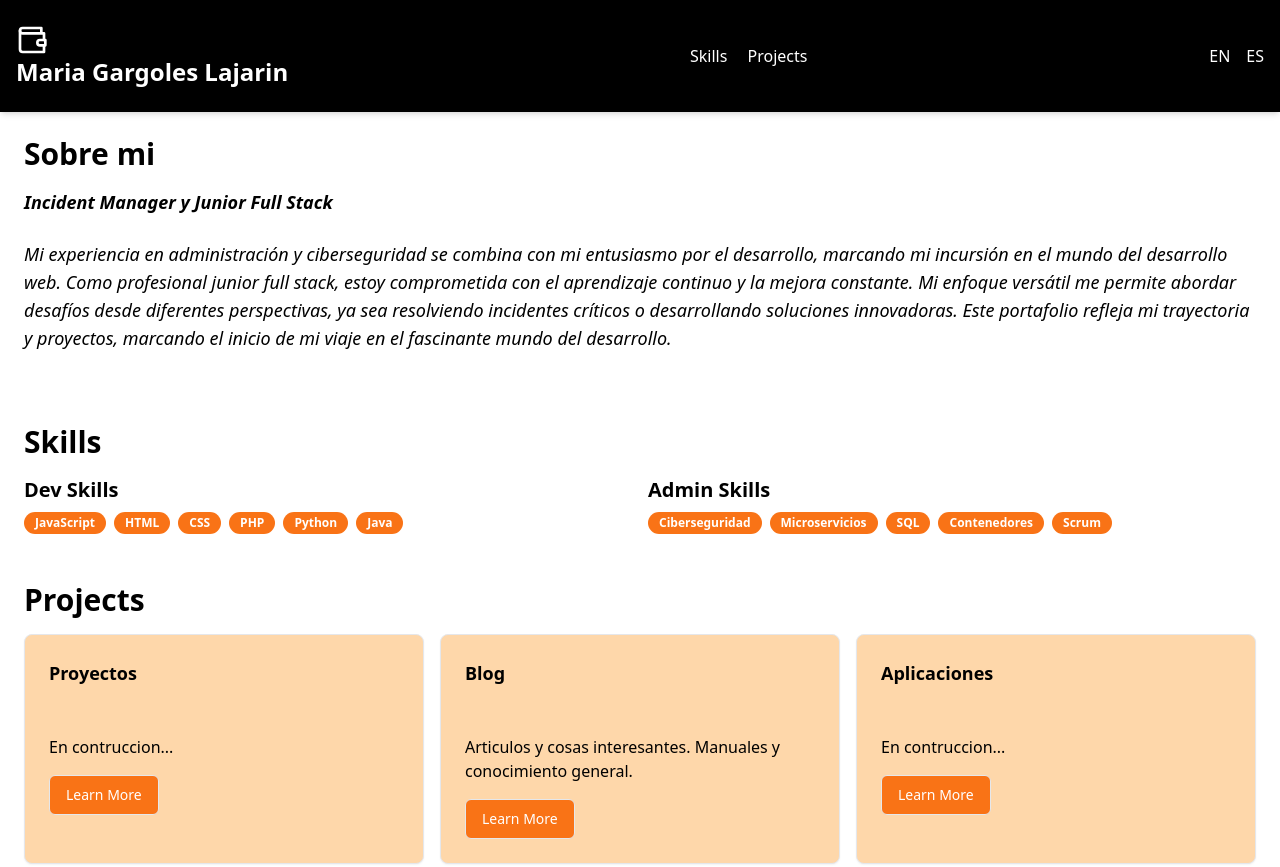
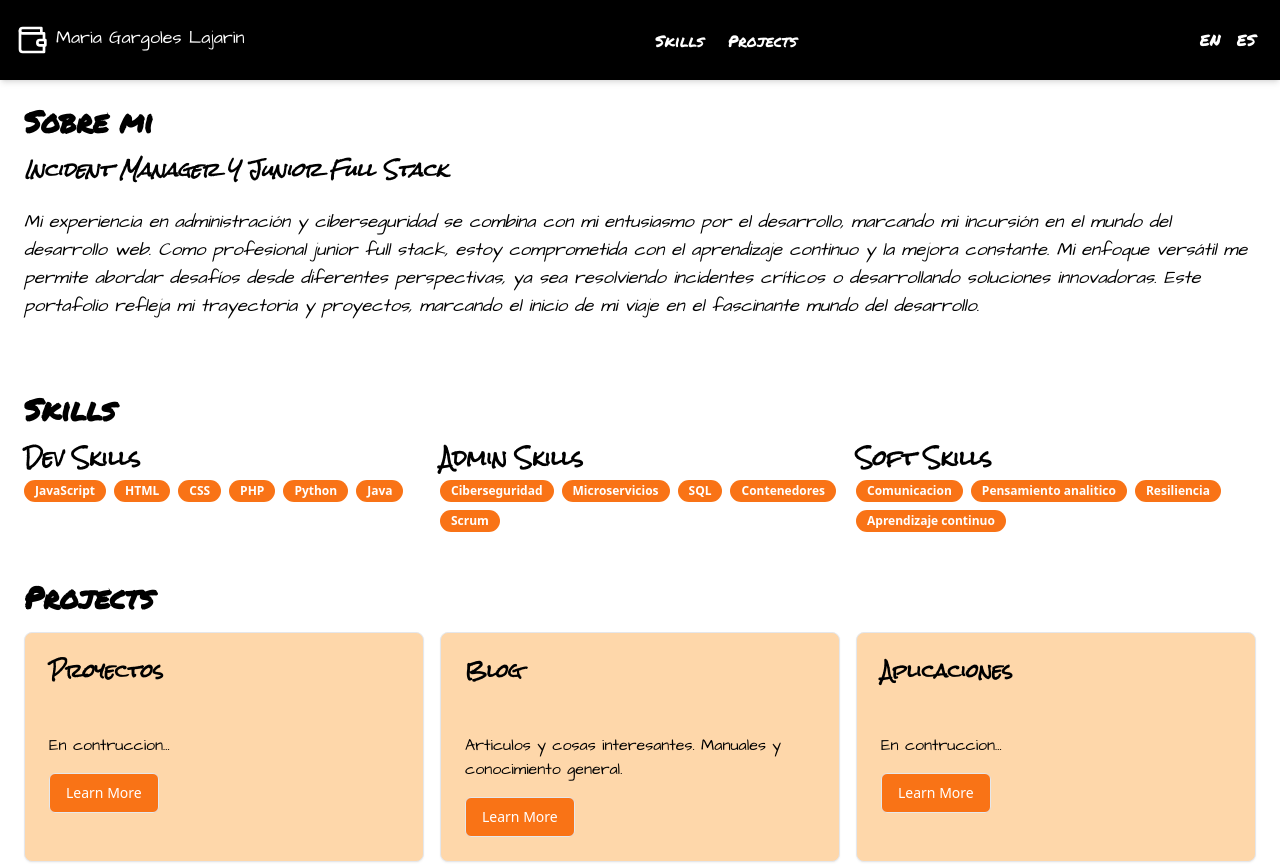
Before and after one commit to MariaGargoles/mariagargoles.github.io, a plain HTML site: page index.html in a window 1280 px wide. Shown: the top 867 px of the page. Drawn offline with nearby package versions, Linux system fonts and the light colour scheme.

Commit message:
Change fonts and put soft skills

```diff
--- a/index.html
+++ b/index.html
@@ -12,49 +12,58 @@
 <body>
   <div class="flex flex-col min-h-screen bg-white">
     <header class="py-6 px-4 bg-black shadow-md text-white">
-      <div class="container mx-auto flex justify-between items-center"><a href="#"
-          class="text-2xl font-bold text-white hover:text-orange-500"><svg xmlns="http://www.w3.org/2000/svg" width="24"
-            height="24" viewBox="0 0 24 24" fill="none" stroke="currentColor" stroke-width="2" stroke-linecap="round"
+      <div class="container mx-auto flex justify-between items-center"><a class="inline-flex" href="#"
+          class="text-2xl font-bold text-white hover:text-orange-500">
+          <svg xmlns="http://www.w3.org/2000/svg" width="24" height="24"
+              viewBox="0 0 24 24" fill="none" stroke="currentColor" stroke-width="2" stroke-linecap="round"
               stroke-linejoin="round" class="w-8 h-8 mr-2">
               <path d="M21 12V7H5a2 2 0 0 1 0-4h14v4"></path>
               <path d="M3 5v14a2 2 0 0 0 2 2h16v-5"></path>
               <path d="M18 12a2 2 0 0 0 0 4h4v-4Z"></path>
-          </svg>
-          Maria Gargoles Lajarin
+            </svg><h1 class="text-lg text-body"> Maria Gargoles Lajarin</h1>
         </a>
-        <nav class="space-x-4"><a href="#" class="text-white hover:text-orange-500">
+        <nav class="space-x-4"><a href="#" class="text-white hover:text-orange-500 head-title">
             Skills
-          </a><a href="#" class="text-white hover:text-orange-500">
+          </a><a href="#" class="text-white hover:text-orange-500 head-title">
             Projects
           </a></nav>
-        <div id="flag_en" data-language="en" class="flex space-x-4"><a href="#" class="text-white hover:text-orange-500">
+          <div id="menusito" class="inline-flex">
+        <div id="flag_en" data-language="en" class="flex space-x-4 mr-2">
+          <a href="#"
+            class="text-white hover:text-orange-500 head-title">
             EN
-            <div id="flag_es" data-language="es">
-          <a href="#" class="text-white hover:text-orange-500">
+          </a>
+        </div>
+        <div id="flag_es" data-language="es" class="flex space-x-4">
+              <a href="#" class="text-white hover:text-orange-500 head-title">
                 ES
-          </a></div>
+              </a>
+        </div>
       </div>
       </div>
     </header>
     <main class="flex-1">
 
       <section class="container mx-auto p-6">
-      <h2 id="titulo" class="text-3xl font-bold text-black mb-4">Sobre mi</h2>
-      <p id="entrada"class="text-lg text-black font-bold mb-6 ">Incident Manager y Junior Full Stack</p>
-      <p id="cuerpo" class="text-lg text-black mb-6">
-        Mi experiencia en administración y ciberseguridad se combina con mi entusiasmo por el desarrollo, marcando mi incursión en el mundo del desarrollo web.
+        <h2 id="titulo" class="text-3xl font-semibold text-black mb-4 head-title">Sobre mi</h2>
+        <p id="entrada" class="text-lg text-black font-bold mb-6 about-title">Incident Manager Y Junior Full Stack</p>
+        <p id="cuerpo" class="text-lg text-black mb-6 text-body">
+          Mi experiencia en administración y ciberseguridad se combina con mi entusiasmo por el desarrollo, marcando mi
+          incursión en el mundo del desarrollo web.
           Como profesional junior full stack, estoy comprometida con el aprendizaje continuo y la mejora constante.
-        Mi enfoque versátil me permite abordar desafíos desde diferentes perspectivas, ya sea resolviendo incidentes críticos o desarrollando soluciones innovadoras.
-        Este portafolio refleja mi trayectoria y proyectos, marcando el inicio de mi viaje en el fascinante mundo del desarrollo. </p>
+          Mi enfoque versátil me permite abordar desafíos desde diferentes perspectivas, ya sea resolviendo incidentes
+          críticos o desarrollando soluciones innovadoras.
+          Este portafolio refleja mi trayectoria y proyectos, marcando el inicio de mi viaje en el fascinante mundo del
+          desarrollo. </p>
       </section>
       <section class="container mx-auto p-6" id="skills">
-      <h2 class="text-3xl font-bold text-black mb-4">Skills</h2>
-      <div class="grid grid-cols-1 md:grid-cols-2 gap-4">
+        <h2 class="text-3xl font-bold text-black mb-4 head-title">Skills</h2>
+        <div class="grid grid-cols-1 md:grid-cols-3 gap-4">
           <div>
-          <h3 class="text-xl font-bold text-black mb-2">Dev Skills</h3>
+            <h3 class="text-xl font-bold text-black mb-2 about-title">Dev Skills</h3>
             <div class="flex flex-wrap gap-2">
               <div
-              class="inline-flex items-center rounded-full border px-2.5 py-0.5 w-fit text-xs font-semibold transition-colors focus:outline-none focus:ring-2 focus:ring-ring focus:ring-offset-2 border-transparent hover:bg-primary/80 bg-orange-500 text-white">
+                class="inline-flex items-center rounded-full border px-2.5 py-0.5 w-fit text-xs font-semibold transition-colors focus:outline-none focus:ring-2 focus:ring-ring focus:ring-offset-2 border-transparent hover:bg-primary/80 bg-orange-500 text-white y">
                 JavaScript</div>
               <div
                 class="inline-flex items-center rounded-full border px-2.5 py-0.5 w-fit text-xs font-semibold transition-colors focus:outline-none focus:ring-2 focus:ring-ring focus:ring-offset-2 border-transparent hover:bg-primary/80 bg-orange-500 text-white">
@@ -74,7 +83,7 @@
             </div>
           </div>
           <div>
-          <h3 class="text-xl font-bold text-black mb-2">Admin Skills</h3>
+            <h3 class="text-xl font-bold text-black mb-2 about-title">Admin Skills</h3>
             <div class="flex flex-wrap gap-2">
               <div
                 class="inline-flex items-center rounded-full border px-2.5 py-0.5 w-fit text-xs font-semibold transition-colors focus:outline-none focus:ring-2 focus:ring-ring focus:ring-offset-2 border-transparent hover:bg-primary/80 bg-orange-500 text-white">
@@ -93,30 +102,51 @@
                 Scrum</div>
             </div>
           </div>
+          <div>
+            <h3 class="text-xl font-bold text-black mb-2 about-title">Soft Skills</h3>
+            <div class="flex flex-wrap gap-2">
+              <div
+                class="inline-flex items-center rounded-full border px-2.5 py-0.5 w-fit text-xs font-semibold transition-colors focus:outline-none focus:ring-2 focus:ring-ring focus:ring-offset-2 border-transparent hover:bg-primary/80 bg-orange-500 text-white">
+                Comunicacion</div>
+              <div
+                class="inline-flex items-center rounded-full border px-2.5 py-0.5 w-fit text-xs font-semibold transition-colors focus:outline-none focus:ring-2 focus:ring-ring focus:ring-offset-2 border-transparent hover:bg-primary/80 bg-orange-500 text-white">
+                Pensamiento analitico</div>
+
+              <div
+                class="inline-flex items-center rounded-full border px-2.5 py-0.5 w-fit text-xs font-semibold transition-colors focus:outline-none focus:ring-2 focus:ring-ring focus:ring-offset-2 border-transparent hover:bg-primary/80 bg-orange-500 text-white">
+                Resiliencia</div>
+                <div
+                class="inline-flex items-center rounded-full border px-2.5 py-0.5 w-fit text-xs font-semibold transition-colors focus:outline-none focus:ring-2 focus:ring-ring focus:ring-offset-2 border-transparent hover:bg-primary/80 bg-orange-500 text-white">
+                Aprendizaje continuo</div>
+
             </div>
+          </div>
+        </div>
+
       </section>
       <section class="container mx-auto p-6" id="projects">
-      <h2 class="text-3xl font-bold text-black mb-4">Projects</h2>
+        <h2 class="text-3xl font-bold text-black mb-4 head-title">Projects</h2>
         <div class="grid grid-cols-1 sm:grid-cols-2 lg:grid-cols-3 gap-4">
           <div class="rounded-lg border text-card-foreground shadow-sm bg-orange-200" data-v0-t="card">
             <div class="flex flex-col space-y-1.5 p-6">
-            <h3 class="text-lg font-bold text-black">Proyectos</h3>
+              <h3 class="text-lg font-bold text-black about-title">Proyectos</h3>
             </div>
             <div class="p-6">
-            <p class="text-black">En contruccion...</p><button
+              <p class="text-black text-body">En contruccion...</p><button
                 class="inline-flex items-center justify-center rounded-md text-sm font-medium ring-offset-background transition-colors focus-visible:outline-none focus-visible:ring-2 focus-visible:ring-ring focus-visible:ring-offset-2 disabled:pointer-events-none disabled:opacity-50 border border-input hover:bg-accent hover:text-accent-foreground h-10 px-4 py-2 mt-4 bg-orange-500 text-white">Learn
                 More</button>
             </div>
           </div>
           <div class="rounded-lg border text-card-foreground shadow-sm bg-orange-200" data-v0-t="card">
             <div class="flex flex-col space-y-1.5 p-6">
-            <h3 class="text-lg font-bold text-black">Blog</h3>
+              <h3 class="text-lg font-bold text-black about-title">Blog</h3>
             </div>
             <div class="p-6">
-            <p class="text-black">Articulos y cosas interesantes. Manuales y conocimiento general.</p>
+              <p class="text-black text-body">Articulos y cosas interesantes. Manuales y conocimiento general.</p>
 
               <a href="./blog.html">
-            <button class="inline-flex items-center justify-center rounded-md text-sm font-medium ring-offset-background transition-colors focus-visible:outline-none focus-visible:ring-2 focus-visible:ring-ring focus-visible:ring-offset-2 disabled:pointer-events-none disabled:opacity-50 border border-input hover:bg-accent hover:text-accent-foreground h-10 px-4 py-2 mt-4 bg-orange-500 text-white">
+                <button
+                  class="inline-flex items-center justify-center rounded-md text-sm font-medium ring-offset-background transition-colors focus-visible:outline-none focus-visible:ring-2 focus-visible:ring-ring focus-visible:ring-offset-2 disabled:pointer-events-none disabled:opacity-50 border border-input hover:bg-accent hover:text-accent-foreground h-10 px-4 py-2 mt-4 bg-orange-500 text-white">
 
                   Learn More </button></a>
 
@@ -124,10 +154,10 @@
           </div>
           <div class="rounded-lg border text-card-foreground shadow-sm bg-orange-200" data-v0-t="card">
             <div class="flex flex-col space-y-1.5 p-6">
-            <h3 class="text-lg font-bold text-black">Aplicaciones</h3>
+              <h3 class="text-lg font-bold text-black about-title">Aplicaciones</h3>
             </div>
             <div class="p-6">
-            <p class="text-black">En contruccion...</p><button
+              <p class="text-black text-body">En contruccion...</p><button
                 class="inline-flex items-center justify-center rounded-md text-sm font-medium ring-offset-background transition-colors focus-visible:outline-none focus-visible:ring-2 focus-visible:ring-ring focus-visible:ring-offset-2 disabled:pointer-events-none disabled:opacity-50 border border-input hover:bg-accent hover:text-accent-foreground h-10 px-4 py-2 mt-4 bg-orange-500 text-white">
                 Learn More</button></a>
             </div>
@@ -140,13 +170,15 @@
         <div class="flex space-x-4"><span class="relative flex shrink-0 overflow-hidden rounded-full w-10 h-10"
             src="/placeholder.svg?height=40&amp;width=40"></span>
           <div>
-          <h3 class="text-lg font-bold text-white">Maria Gargoles Lajarin</h3>
-          <p class="text-white"> segwanda12@gmail.com</p>
+            <h3 class="text-lg font-bold text-white text-body">Maria Gargoles Lajarin</h3>
+            <p class="text-white text-body"> segwanda12@gmail.com</p>
           </div>
         </div>
-      <nav class="space-x-4"><a href="https://www.linkedin.com/in/maria-gargoles-lajarin-ab9065101/" class="text-white hover:text-orange-500">
+        <nav class="space-x-4"><a href="https://www.linkedin.com/in/maria-gargoles-lajarin-ab9065101/"
+            class="text-white hover:text-orange-500 text-body">
             LinkedIn
-        </a><a href="https://www.linkedin.com/in/maria-gargoles-lajarin-ab9065101/" class="text-white hover:text-orange-500">
+          </a><a href="https://www.linkedin.com/in/maria-gargoles-lajarin-ab9065101/"
+            class="text-white hover:text-orange-500 text-body">
             GitHub
           </a></nav>
       </div>
--- a/style.css
+++ b/style.css
@@ -10,3 +10,46 @@
 
     font-style:oblique;
 }
+
+@font-face {
+    font-family: 'PermanentMarker-Regular'; /* Puedes asignar el nombre que prefieras */
+    src: url('assets/fonts/PermanentMarker-Regular.ttf') format('truetype'); /* Ajusta la ruta según la ubicación de tu fuente */
+    font-weight: normal;
+    font-style: normal;
+}
+
+.head-title {
+    font-family: 'PermanentMarker-Regular', sans-serif; /* Usa la fuente en tu página */
+    display: inline-block; /* O puedes usar display: inline; según tu preferencia */
+    vertical-align: middle; /* Alinea verticalmente con el texto */
+    margin-right: 8px; /* Ajusta el margen según tu preferencia */
+}
+
+
+@font-face {
+    font-family: 'Rock Salt'; /* Puedes asignar el nombre que prefieras */
+    src: url('assets/fonts/RockSalt-Regular.ttf') format('truetype');
+    font-weight: normal;
+    font-style: normal;
+
+}
+
+.about-title {
+    font-family: 'Rock Salt', sans-serif; /* Usa la fuente en tu página */
+    margin-right: 8px;
+
+
+}
+
+@font-face {
+    font-family: 'ArchitectsDaughter-Regular'; /* Puedes asignar el nombre que prefieras */
+    src: url('assets/fonts/ArchitectsDaughter-Regular.ttf') format('truetype');
+    font-weight: normal;
+    font-style: normal;
+}
+
+.text-body {
+    font-family: 'ArchitectsDaughter-Regular', sans-serif; /* Usa la fuente en tu página */
+    margin-right: 8px;
+
+}
```
Also changed, not shown: _index.html (deleted, +0 -106 lines), Lkdin.svg (deleted), assets/fonts/ArchitectsDaughter-Regular.ttf (added), assets/fonts/KaushanScript-Regular.ttf (added), assets/fonts/PermanentMarker-Regular.ttf (added), assets/fonts/RockSalt-Regular.ttf (added), github.svg (deleted), mail.svg (deleted), menu.svg (deleted). Lines whose indentation alone changed are shown as unchanged.
